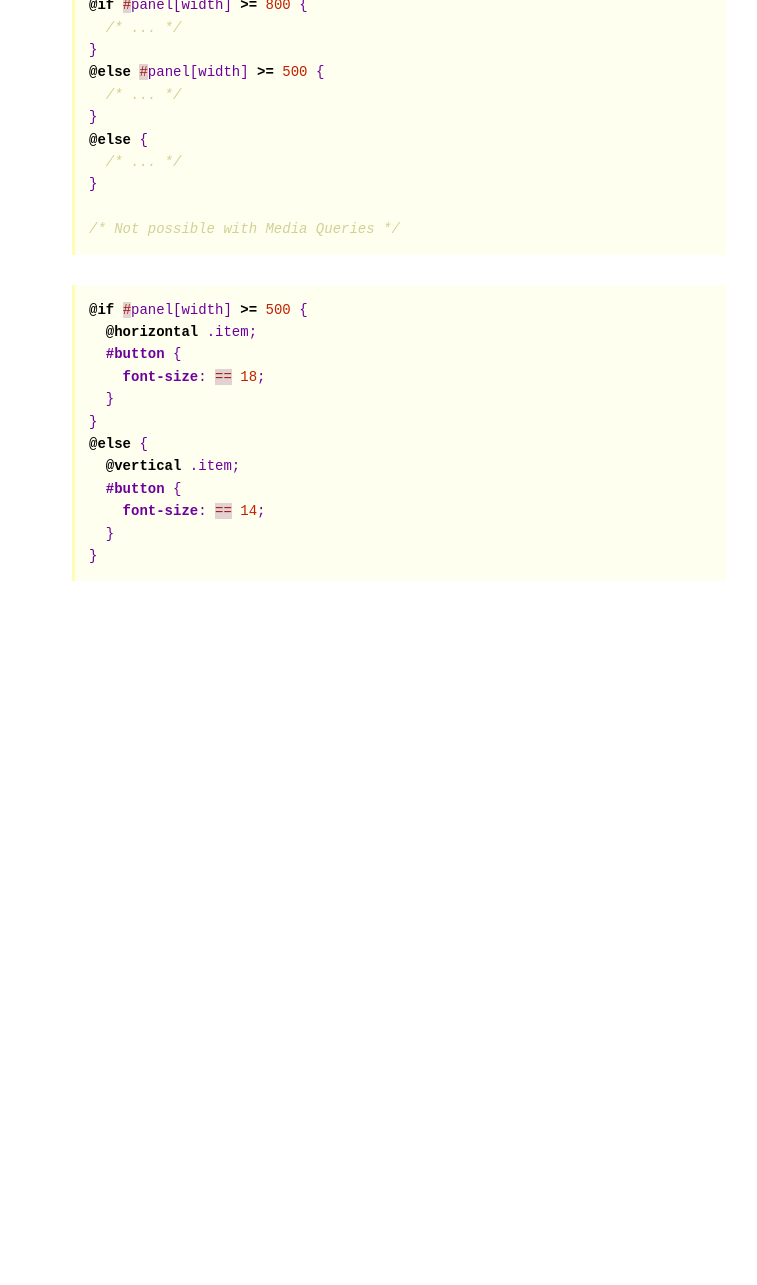
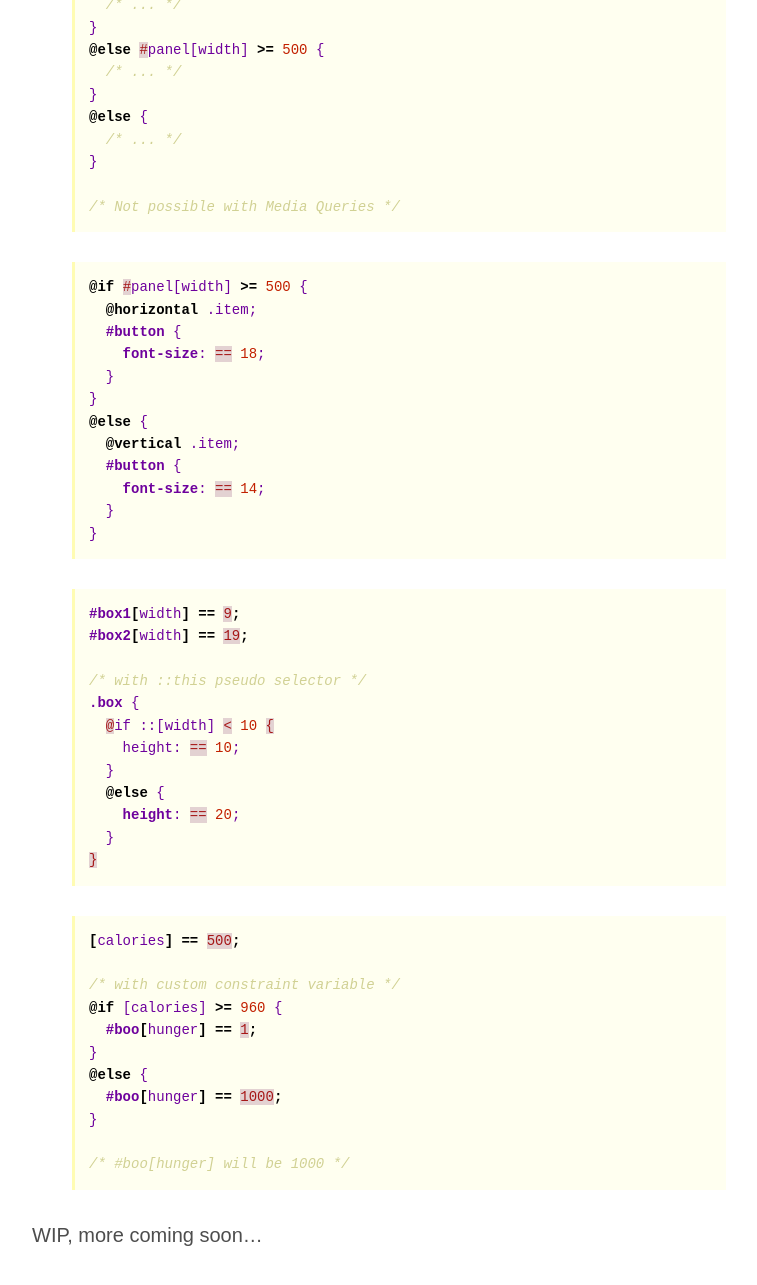
Before and after one commit to gss/gss.github.io, a Jekyll site: the page built from guides/_posts/2014-01-11-ifelse.html, in a window 1280 px wide and 1400 px high, scrolled down 1207 px. Shown: the top 1285 px of the window, without its empty margins (248-1005 px from the left). Built offline with Jekyll 4.4.1, drawn with Linux system fonts in a browser that asks for light colours; Markdown is read by kramdown in place of the engine named in the settings; before the commit the page ends 1938 px from its top, so only the background shows below that.

Commit message:
small tweaks to ifelse page

```diff
--- a/guides/_posts/2014-01-11-ifelse.html
+++ b/guides/_posts/2014-01-11-ifelse.html
@@ -15,13 +15,11 @@ As an example, if we wanted a set of CSS rules to kick when the screen is less t
 {% highlight css %}
 
 /* GSS: */
-
 @if ::window[width] < 960 {
   /* ... */
 }
 
 /* Old-school Media Queries: */
-
 @media screen and (max-width: 960px) {
   /* ... */
 }
@@ -43,6 +43,7 @@ But, any property can be used within an `@if`, `@else` conditional.  So, if you
 
 /* Not possible with Media Queries */
 {% endhighlight %}
+
 
 
 {% highlight css %}
@@ -60,3 +61,38 @@ But, any property can be used within an `@if`, `@else` conditional.  So, if you
   }
 }
 {% endhighlight %}
+
+
+
+{% highlight css %}
+#box1[width] == 9;
+#box2[width] == 19;
+
+/* with ::this pseudo selector */
+.box {
+  @if ::[width] < 10 {
+    height: == 10;
+  }
+  @else {
+    height: == 20;
+  }
+}
+{% endhighlight %}
+
+
+{% highlight css %}
+[calories] == 500;
+
+/* with custom constraint variable */
+@if [calories] >= 960 {
+  #boo[hunger] == 1;
+}
+@else {
+  #boo[hunger] == 1000;
+}
+
+/* #boo[hunger] will be 1000 */
+{% endhighlight %}
+
+
+WIP, more coming soon...
```
Also changed, not shown: other parts of guides/_posts/2014-01-11-ifelse.html (+2 -0 lines).
